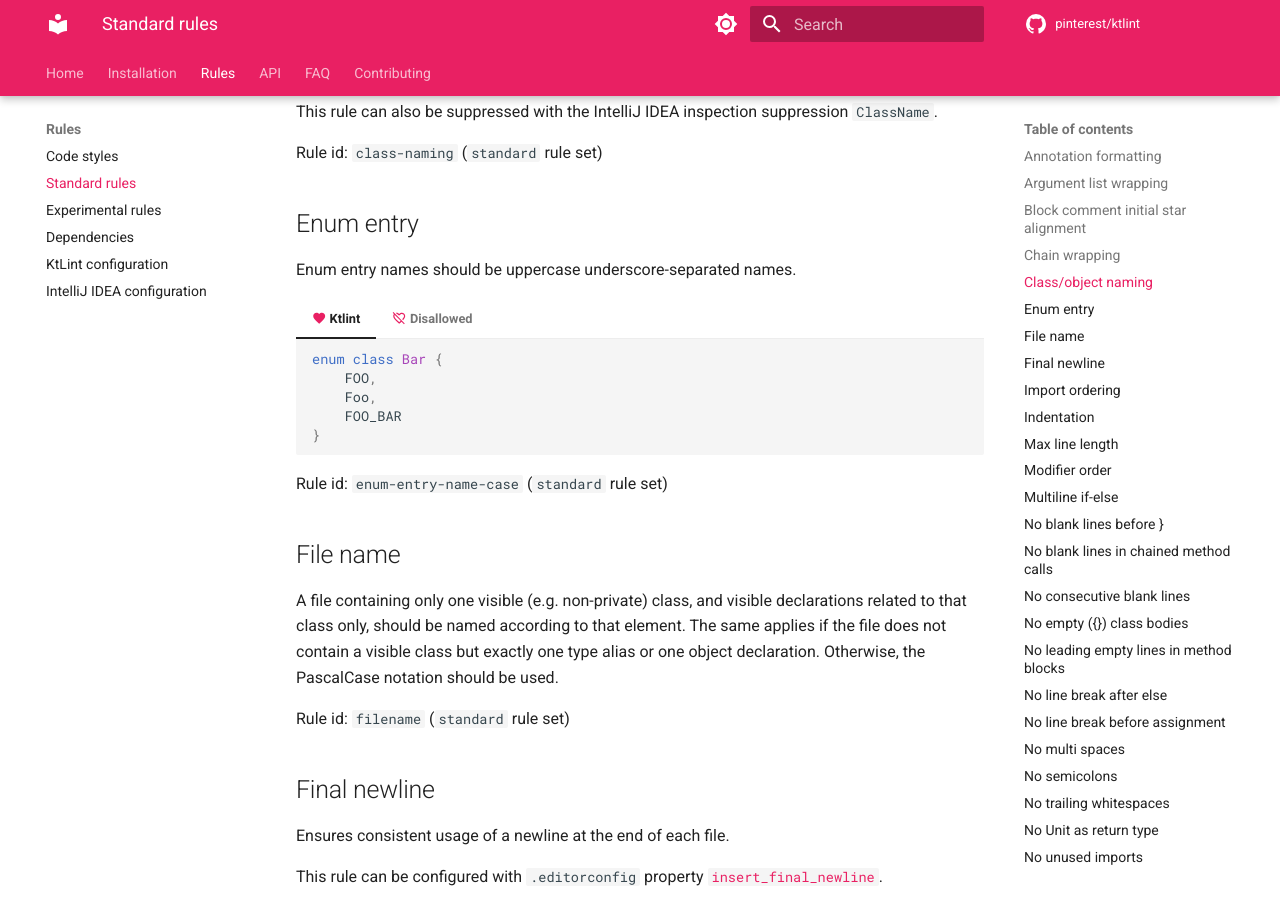
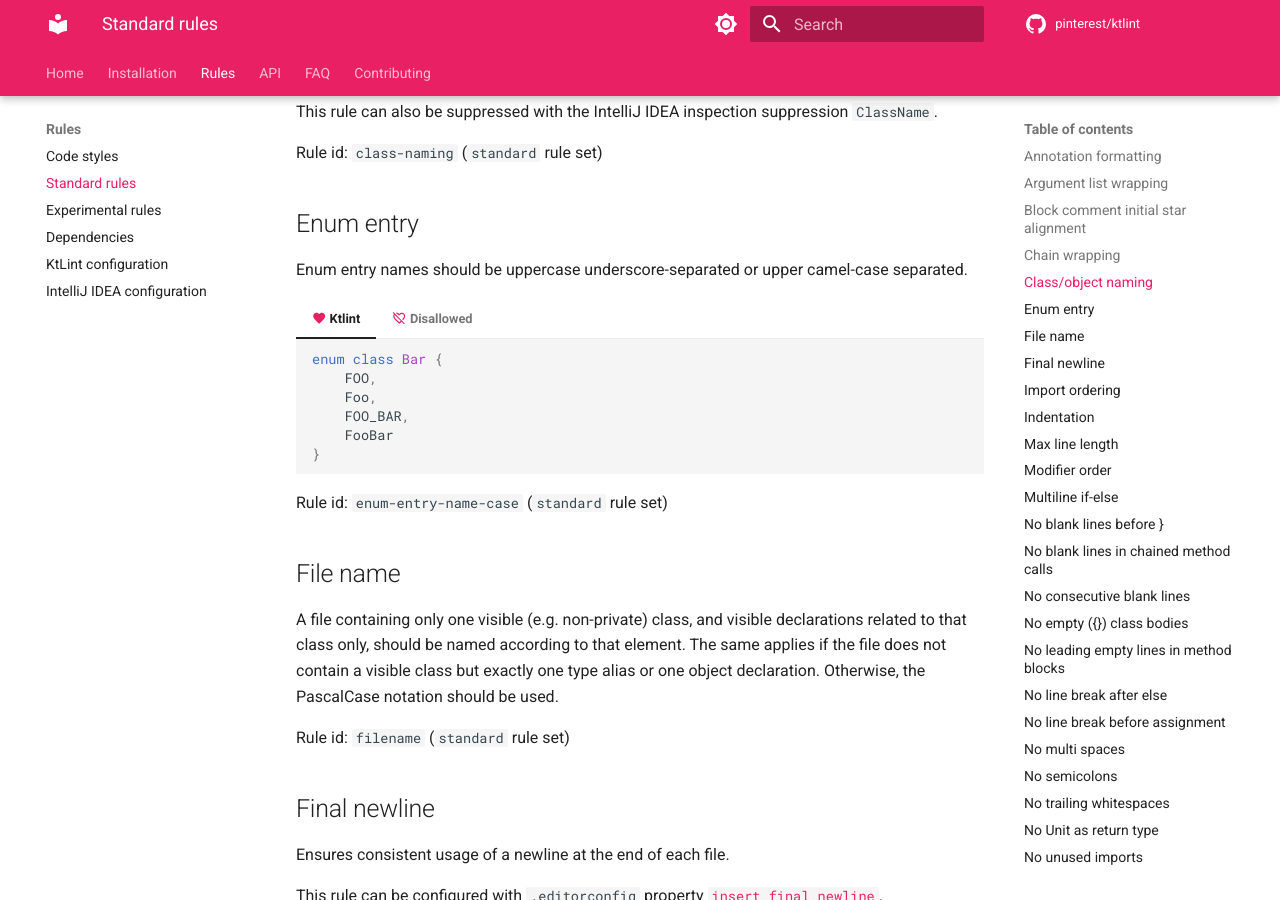
Before and after one commit to pinterest/ktlint, an MkDocs documentation site: the page built from documentation/release-latest/docs/rules/standard.md, in a window 1280 px wide and 900 px high, scrolled down 2223 px. Built offline with MkDocs 1.6.1 and Material for MkDocs 9.7.7, drawn with Linux system fonts in a browser that asks for light colours; comment, search, counter and statistics services are not loaded; the version menu is left out.

Commit message:
Clarify enum entry name documentation (#2079)
Change rule description and add example

````diff
--- a/documentation/release-latest/docs/rules/standard.md
+++ b/documentation/release-latest/docs/rules/standard.md
@@ -158,7 +158,7 @@ Rule id: `class-naming` (`standard` rule set)
 
 ## Enum entry
 
-Enum entry names should be uppercase underscore-separated names.
+Enum entry names should be uppercase underscore-separated or upper camel-case separated.
 
 === "[:material-heart:](#) Ktlint"
 
@@ -166,7 +166,8 @@ Enum entry names should be uppercase underscore-separated names.
     enum class Bar {
         FOO,
         Foo,
-        FOO_BAR
+        FOO_BAR,
+        FooBar
     }
     ```
 === "[:material-heart-off-outline:](#) Disallowed"
````
Also changed, not shown: documentation/snapshot/docs/rules/standard.md (+3 -2 lines).
